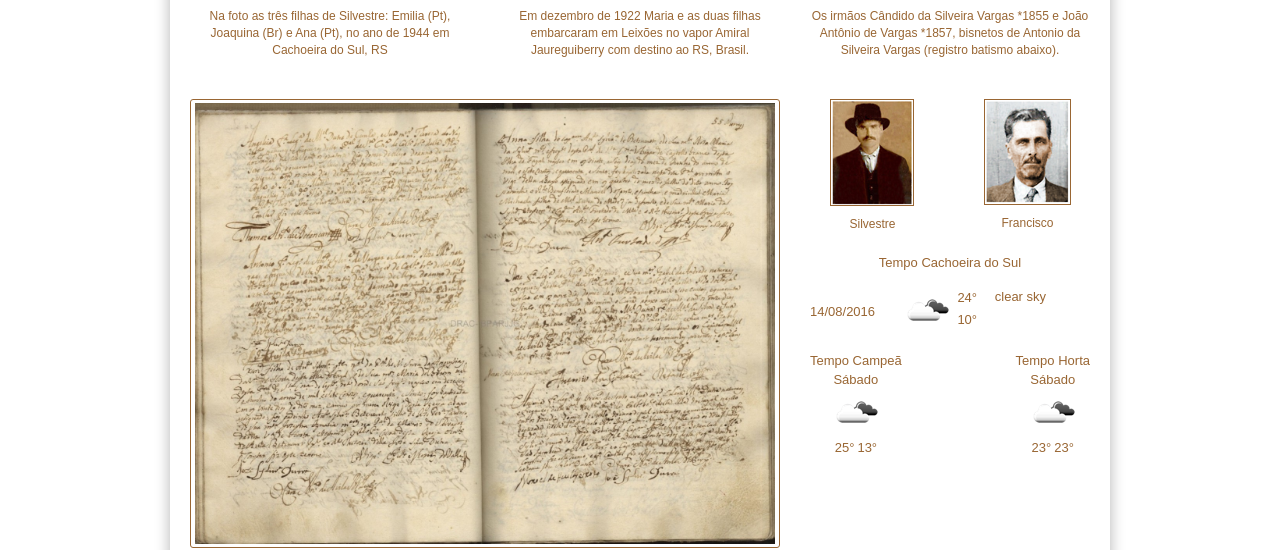
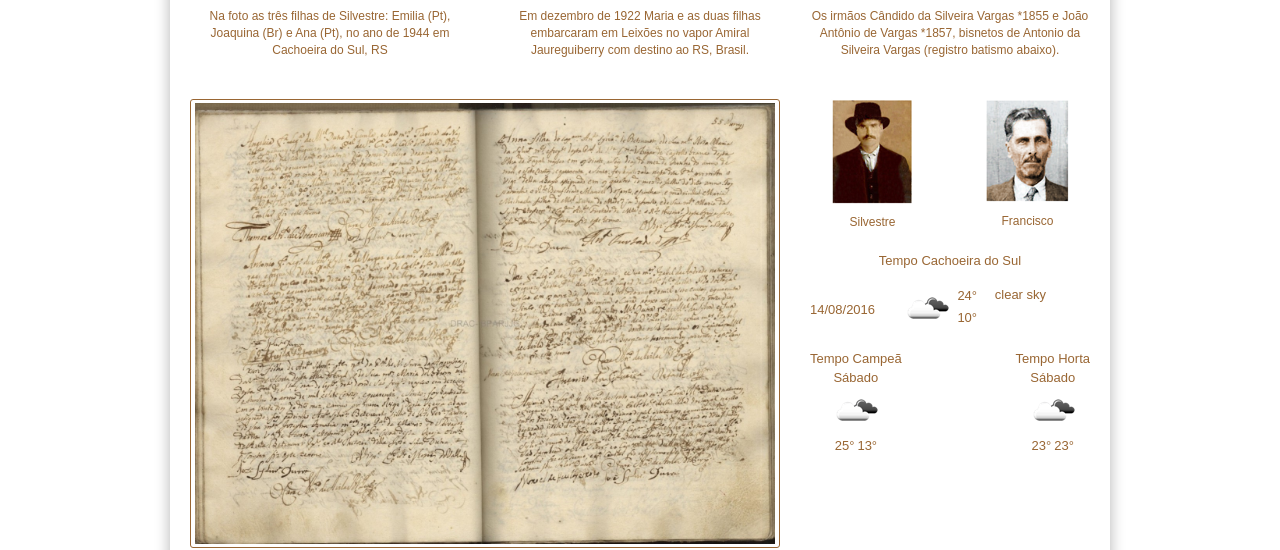
Before and after one commit to claudiovargas1955/claudiovargas1955.github.io, a Jekyll site: the page built from index.html, in a window 1280 px wide. Shown: the part 496-1046 px from the top of the page. Built offline with Jekyll 4.4.1, drawn with Linux system fonts in a browser that asks for light colours; some web fonts are replaced.

Commit message:
Update pages.scss

```diff
--- a/_sass/pages.scss
+++ b/_sass/pages.scss
@@ -44,7 +44,7 @@
 
 .box-home img, .miniatura-francisco img, .miniatura-silvestre img {
   margin: 0 auto;
-  border:#996633 solid 1px;
+  border:#996633 1px;
 }
 
 .container-img-irmas, .container-img-navio {
```
